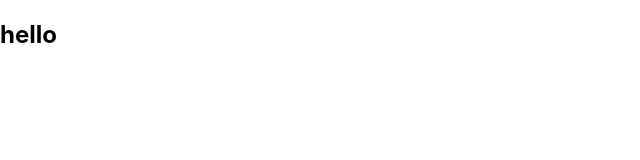
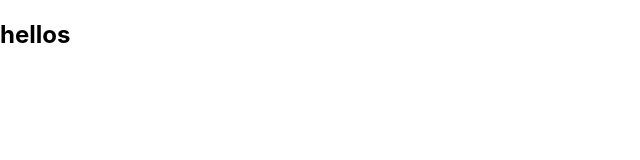
Before and after one commit to M-SamiUllah1506/React_Meal_App, a JavaScript app: page / in a window 1280 px wide. Shown: the top 160 px of the page, without its empty margins (0-640 px from the left). Built offline with nearby package versions, Linux system fonts and the light colour scheme.

Commit message:
Update App.js

```diff
--- a/src/App.js
+++ b/src/App.js
@@ -2,7 +2,7 @@ import './App.css';
 function App() {
   return (
     <div>
-      <h2>hello</h2>
+      <h2>hellos</h2>
     </div>
   );
 }
```
